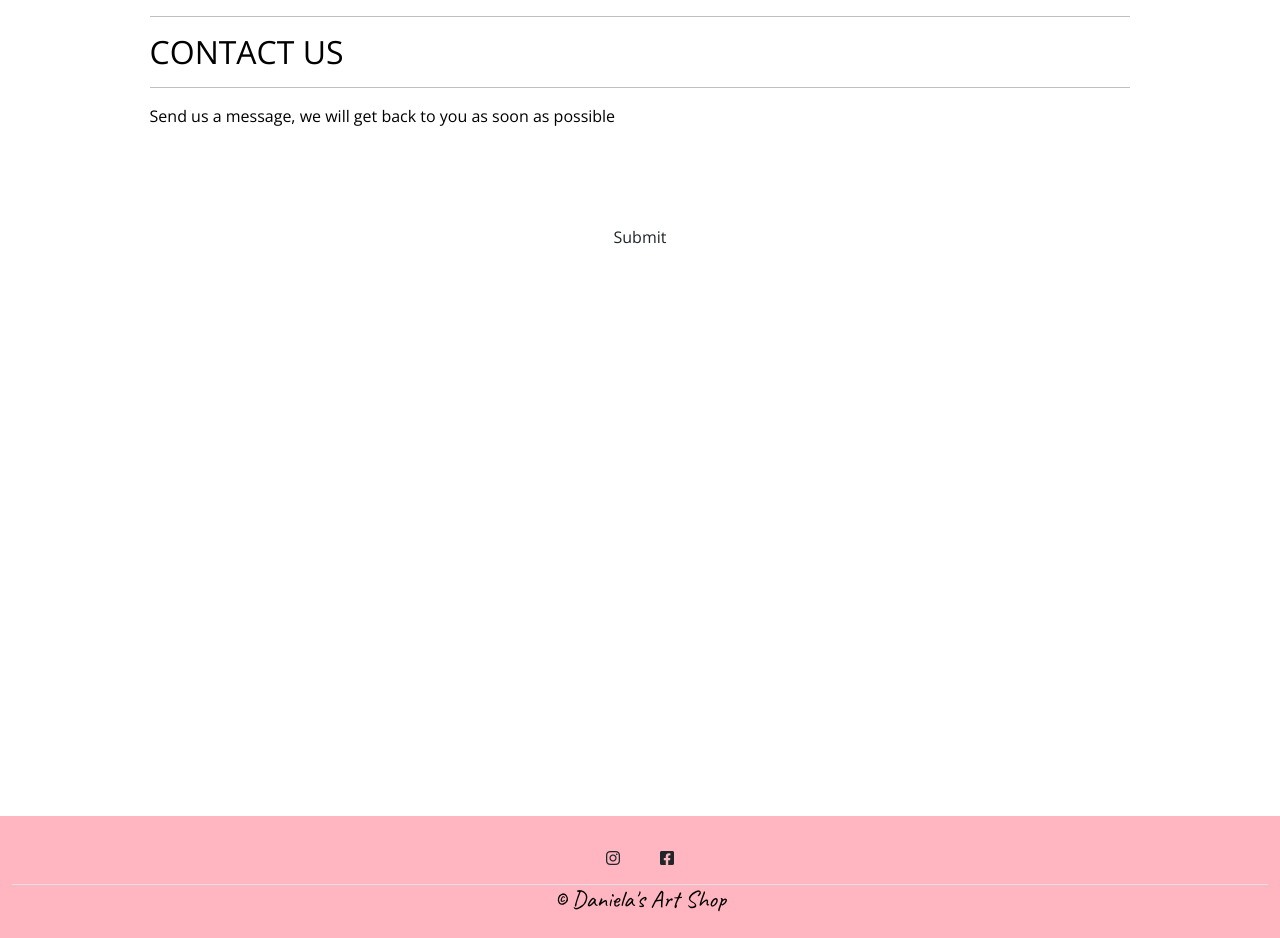
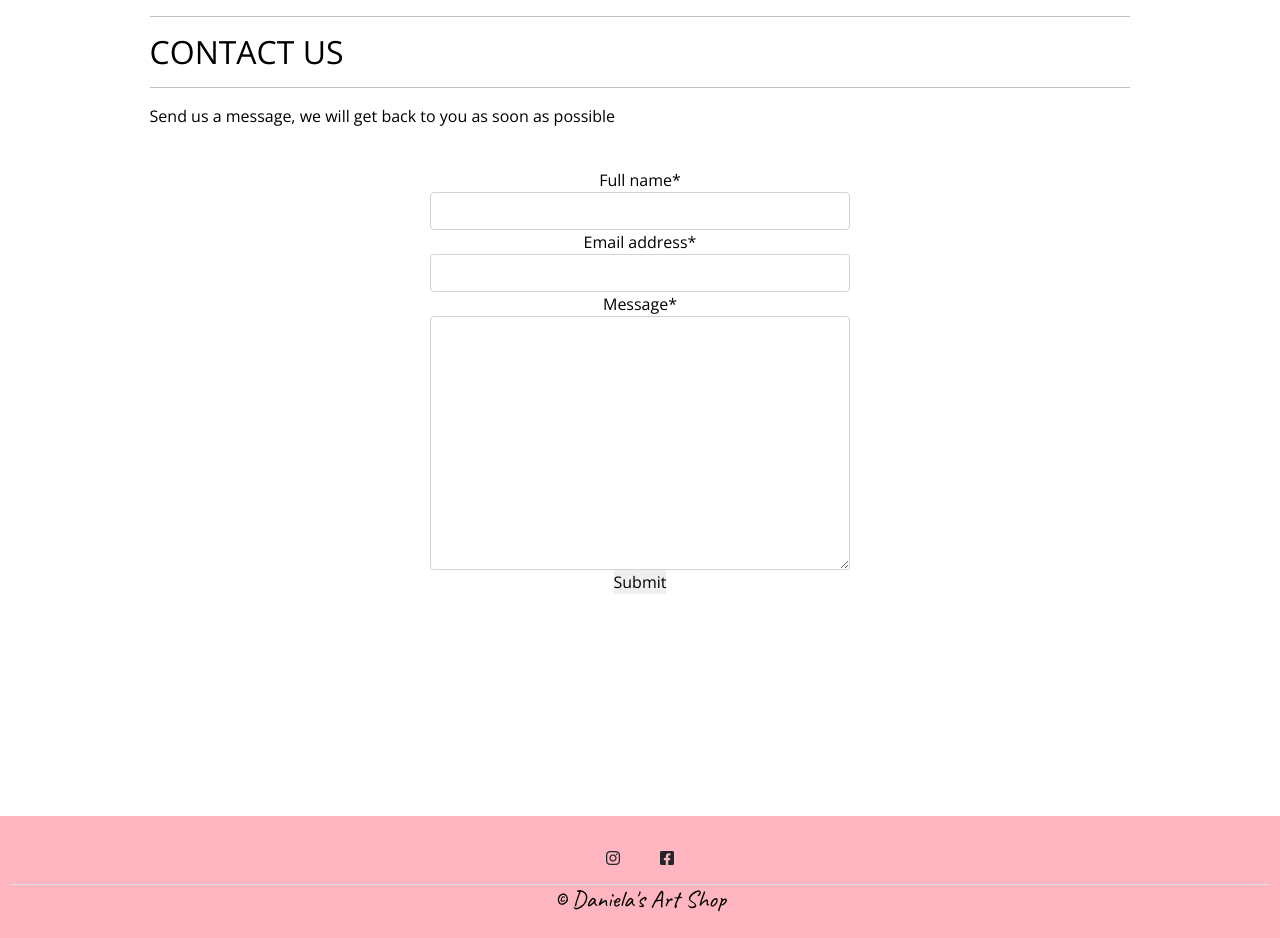
Before and after one commit to fdasabino/art-shop-p5, a Django app: page /contact/ in a window 1280 px wide. Shown: the part 125-1063 px from the top of the page. Run offline with Django 3.2, Linux system fonts and the light colour scheme; the visitor is signed in with stand-in values (Sample User, id 1); parts of the project's set-up code (start-up, migrations or seed data) failed here and were passed over; some libraries are stand-ins or nearby versions.

Commit message:
added contact page template and set up views and urls

```diff
--- /dev/null
+++ b/home/forms.py
@@ -0,0 +1,7 @@
+from django import forms
+
+
+class ContactForm(forms.Form):
+    full_name = forms.CharField(max_length=50)
+    email_address = forms.EmailField(max_length=150)
+    message = forms.CharField(widget=forms.Textarea, max_length=2000)
--- a/home/views.py
+++ b/home/views.py
@@ -1,6 +1,10 @@
-from django.shortcuts import render
+from django.conf import settings
+from django.contrib import messages
+from django.core.mail import BadHeaderError, send_mail
+from django.http import HttpResponse
+from django.shortcuts import redirect, render
 
-# Create your views here.
+from .forms import ContactForm
 
 
 def index(request):
@@ -18,7 +22,25 @@ def about(request):
 
 
 def contact(request):
-    """
-    Render the contact page view
-    """
-    return render(request, "home/contact.html")
+    if request.method == "POST":
+        form = ContactForm(request.POST)
+        if form.is_valid():
+            subject = "Website Inquiry"
+            body = {
+                "full_name": form.cleaned_data["full_name"],
+                "email": form.cleaned_data["email_address"],
+                "message": form.cleaned_data["message"],
+            }
+            message = "\n".join(body.values())
+
+            try:
+                send_mail(subject, message, settings.DEFAULT_FROM_EMAIL, recipient_list=[""])
+                messages.success(
+                    request, "Your message has been successfully sent. We will be in touch as soon as possible"
+                )
+            except BadHeaderError:
+                return HttpResponse("Invalid header found.")
+            return redirect("home")
+
+    form = ContactForm()
+    return render(request, "home/contact.html", {"form": form})
--- a/static/css/base.css
+++ b/static/css/base.css
@@ -28,6 +28,8 @@ a,
 body {
   color: black;
   font-family: 'Open Sans', sans-serif;
+  overflow-x: hidden;
+  width: 100%;
 }
 
 .content {
--- a/templates/base.html
+++ b/templates/base.html
@@ -77,7 +77,7 @@
             </a>
             <div class="dropdown-menu border-0" aria-labelledby="user-options">
               {% if request.user.is_authenticated %}
-              <a href="{% url 'profile' %}" class="dropdown-item">My Account</a>
+              <a href="{% url 'profile' %}" class="dropdown-item">My Profile</a>
               <a href="{% url 'account_logout' %}" class="dropdown-item">Sign Out</a>
               {% else %}
               <a href="{% url 'account_signup' %}" class="dropdown-item">Register</a>
--- a/templates/home/contact.html
+++ b/templates/home/contact.html
@@ -15,11 +15,10 @@
             <div class="row">
               <div class="col-12 col-lg-7 mx-auto">
                 <div class="text-center pt-2 pb-3">
+                  <form method="post">
                   {% csrf_token %}
-                  <form action="{% url 'contact' %}" method="post">{% csrf_token %}
-                    {{ form|crispy }}
-                    <button class="btn btn-black btn-block py-2 mb-4 mt-5 font-weight-bold" type="submit"
-                      value="Log-in">Submit</button>
+                  {{form|crispy }}
+                  <button type="submit">Submit</button>
                   </form>
                 </div>
               </div>
```
Also changed, not shown: artshop/settings.py (+4 -6 lines).
